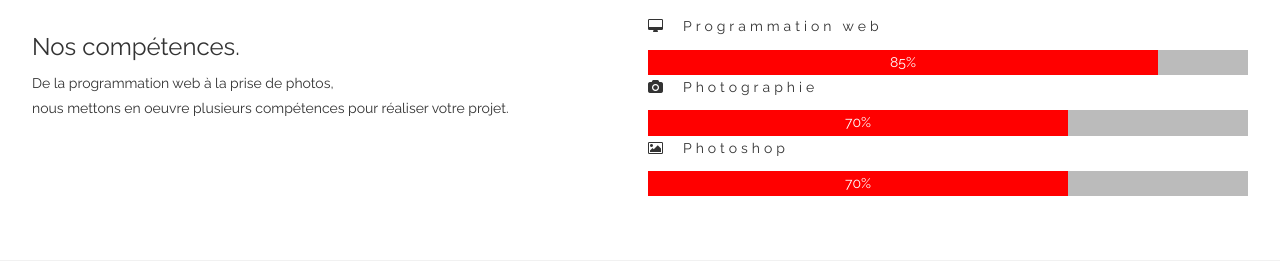
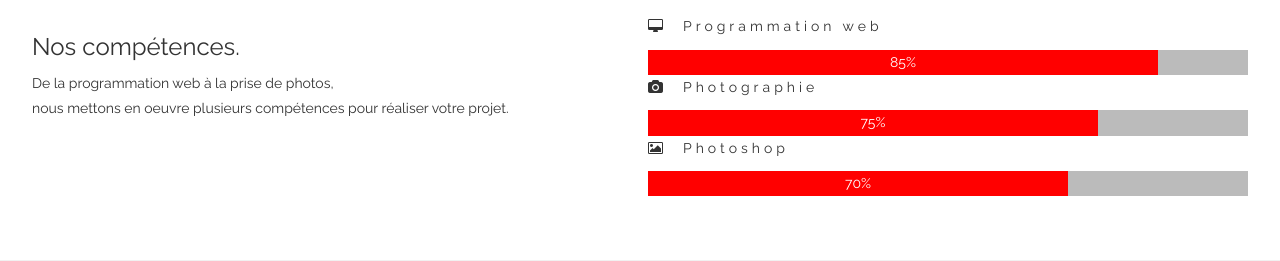
Before and after one commit to samueldesga/nsweb, a PHP site: page / in a window 1280 px wide. Shown: the part 3844-4105 px from the top of the page. Run offline with PHP 8.4, Linux system fonts and the light colour scheme; some libraries are stand-ins or nearby versions.

Commit message:
changement pourcentage photographie

```diff
--- a/index.php
+++ b/index.php
@@ -213,7 +213,7 @@ body, html {
       </div>
       <p class="ccw-wide"><i class="fa fa-camera ccw-margin-right"></i>Photographie</p>
       <div class="ccw-grey">
-        <div class="ccw-container ccw-red ccw-center" style="width:70%">70%</div>
+        <div class="ccw-container ccw-red ccw-center" style="width:75%">75%</div>
       </div>
       <p class="ccw-wide"><i class="fa fa-photo ccw-margin-right"></i>Photoshop</p>
       <div class="ccw-grey">
```
